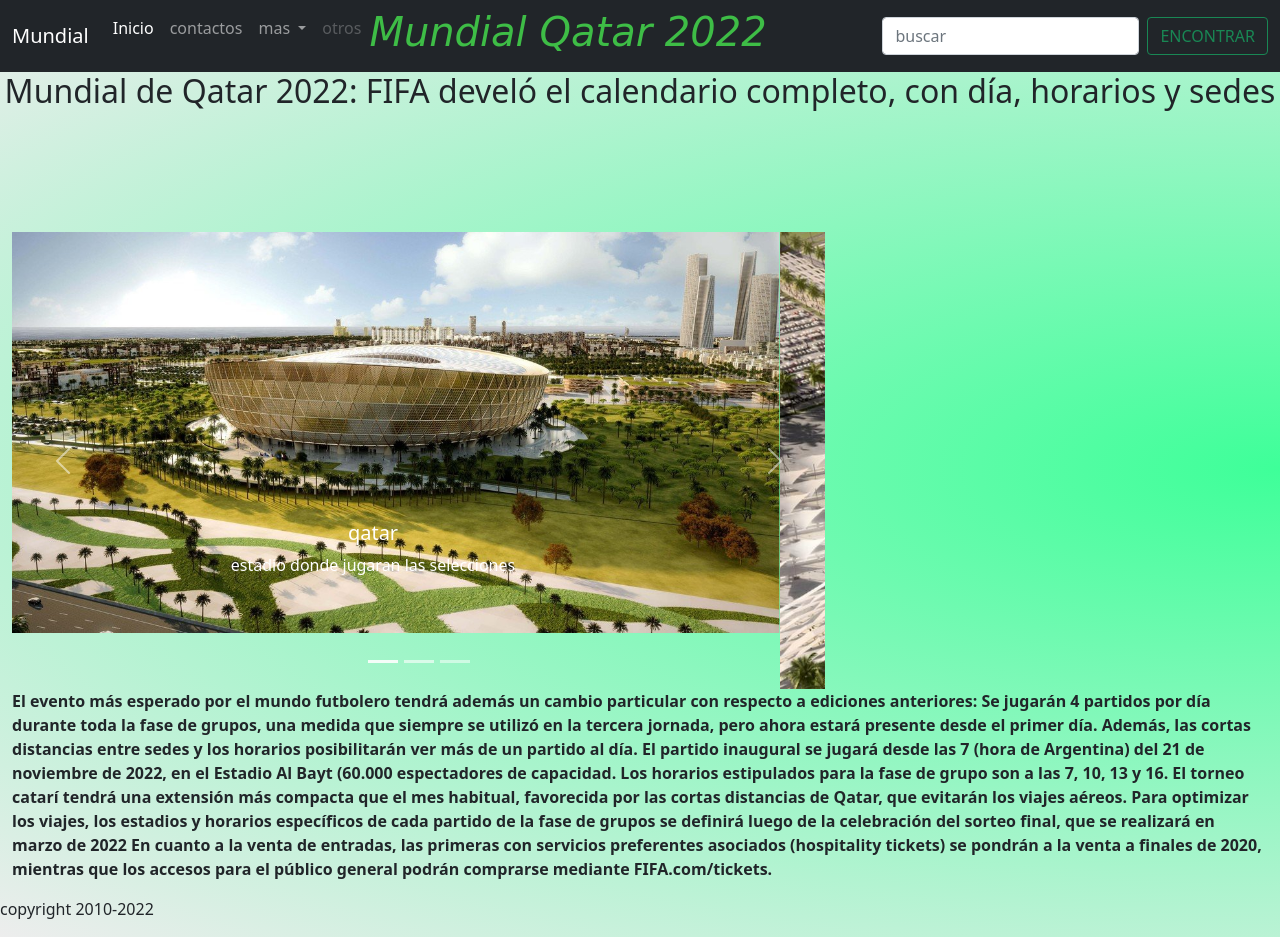
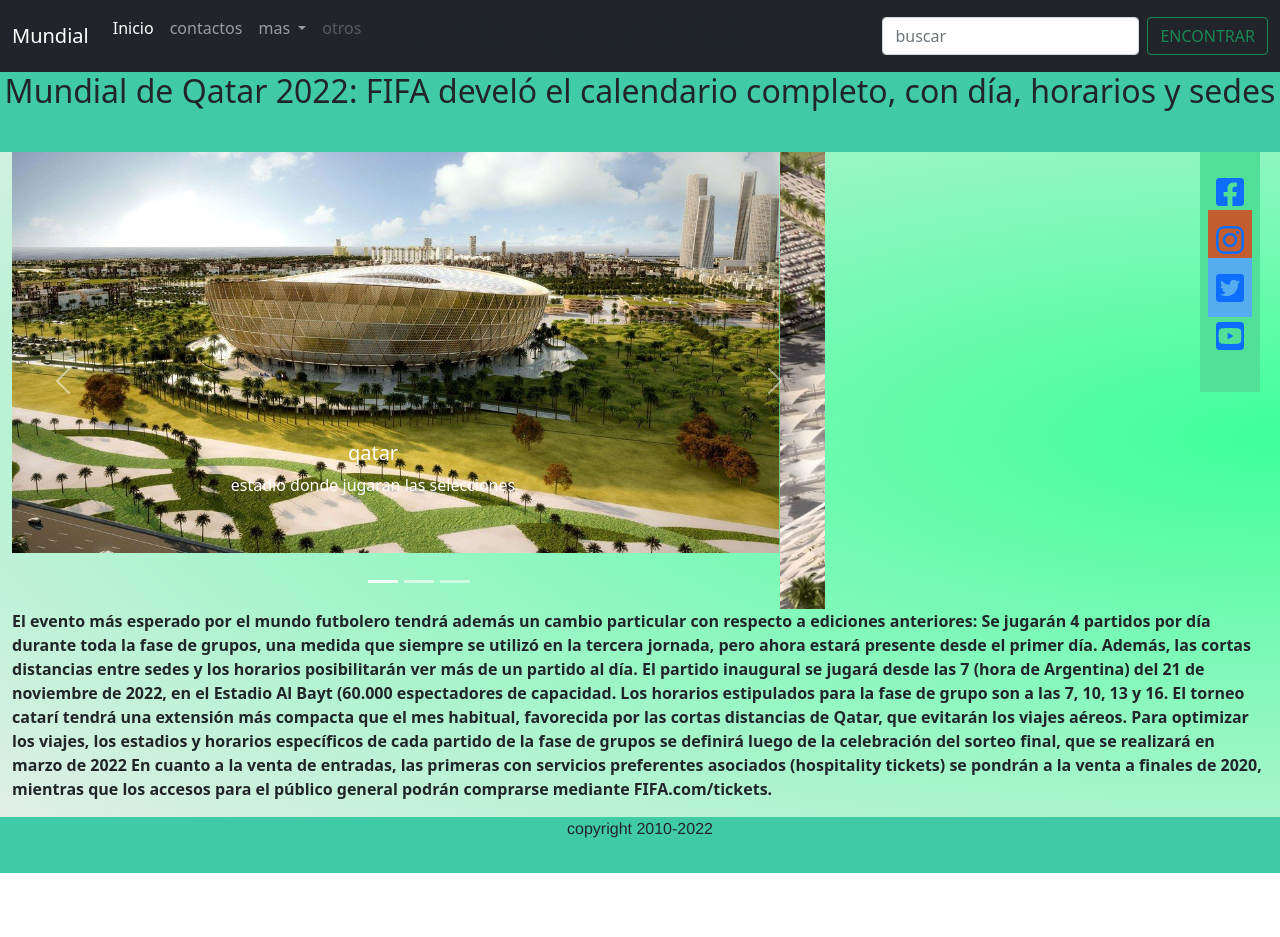
Before and after one commit to arielgaston10/sass, a website: page index.html in a window 1280 px wide. After the commit the page ends 873 px from the top, so only its background shows below. Drawn offline with nearby package versions, Linux system fonts and the light colour scheme.

Commit message:
desafio sass+seo

```diff
--- a/index.html
+++ b/index.html
@@ -5,8 +5,14 @@
     <meta charset="UTF-8">
     <meta http-equiv="X-UA-Compatible" content="IE=edge">
     <meta name="viewport" content="width=device-width, initial-scale=1.0">
+    <meta name="description" content="Enterate cuando son los partidos del mundial con fecha y hora">
+    <meta name="keywords" content="Mundial, partidos , fechas , horario, fases">
+    <meta name="author" content="Choque S Ariel">
     <title>Mundial Qatar 2022</title>
-    <link rel="stylesheet" href="css/style.css">
+    <link rel="stylesheet" href="css/main.css">
+    <link rel="stylesheet" href="https://cdnjs.cloudflare.com/ajax/libs/font-awesome/6.0.0/css/all.min.css"
+        integrity="sha512-9usAa10IRO0HhonpyAIVpjrylPvoDwiPUiKdWk5t3PyolY1cOd4DSE0Ga+ri4AuTroPR5aQvXU9xC6qOPnzFeg=="
+        crossorigin="anonymous" referrerpolicy="no-referrer" />
     <link href="https://cdn.jsdelivr.net/npm/bootstrap@5.1.3/dist/css/bootstrap.min.css" rel="stylesheet"
         integrity="sha384-1BmE4kWBq78iYhFldvKuhfTAU6auU8tT94WrHftjDbrCEXSU1oBoqyl2QvZ6jIW3" crossorigin="anonymous">
     <script src="https://cdn.jsdelivr.net/npm/bootstrap@5.1.3/dist/js/bootstrap.bundle.min.js"
@@ -61,6 +67,28 @@
         <h2>Mundial de Qatar 2022: FIFA develó el calendario completo, con día, horarios y sedes</h2>
     </header>
     <main class="container-fluid">
+        <div class="social">
+            <ul>
+                <li>
+                    <a href="#"><i class="fa-brands fa-facebook-square"></i></a>
+                </li>
+                <li>
+                    <a href="#" class="btn--send-mail">
+                        <i class="fa-brands fa-instagram"></i>
+                    </a>
+                </li>
+                <li>
+                    <a href="#" class="btn--twitter">
+                        <i class="fa-brands fa-twitter-square"></i>
+                    </a>
+                </li>
+                <li>
+                    <a href="#" class="btn--yotube">
+                        <i class="fa-brands fa-youtube-square"></i>
+                    </a>
+                </li>
+            </ul>
+        </div>
         <div class="row lg-4 col-md-8 col-sm-6">
             <div id="carouselExampleCaptions" class="carousel slide" data-bs-ride="carousel">
                 <div class="carousel-indicators">
@@ -106,14 +134,22 @@
                 </button>
             </div>
         </div>
-        <p class="fw-bolder">El evento más esperado por el mundo futbolero tendrá además un cambio particular con respecto a ediciones
+        <p class="fw-bolder">El evento más esperado por el mundo futbolero tendrá además un cambio particular con
+            respecto a ediciones
             anteriores: Se jugarán 4 partidos por día durante toda la fase de grupos, una medida que siempre se utilizó
             en la tercera jornada, pero ahora estará presente desde el primer día. Además, las cortas distancias entre
             sedes y los horarios posibilitarán ver más de un partido al día.
-            El partido inaugural se jugará desde las 7 (hora de Argentina) del 21 de noviembre de 2022, en el Estadio Al Bayt (60.000 espectadores de capacidad. Los horarios estipulados para la fase de grupo son a las 7, 10, 13 y 16.
-            El torneo catarí tendrá una extensión más compacta que el mes habitual, favorecida por las cortas distancias de Qatar, que evitarán los viajes aéreos. Para optimizar los viajes, los estadios y horarios específicos de cada partido de la fase de grupos se definirá luego de la celebración del sorteo final, que se realizará en marzo de 2022
+            El partido inaugural se jugará desde las 7 (hora de Argentina) del 21 de noviembre de 2022, en el Estadio Al
+            Bayt (60.000 espectadores de capacidad. Los horarios estipulados para la fase de grupo son a las 7, 10, 13 y
+            16.
+            El torneo catarí tendrá una extensión más compacta que el mes habitual, favorecida por las cortas distancias
+            de Qatar, que evitarán los viajes aéreos. Para optimizar los viajes, los estadios y horarios específicos de
+            cada partido de la fase de grupos se definirá luego de la celebración del sorteo final, que se realizará en
+            marzo de 2022
 
-En cuanto a la venta de entradas, las primeras con servicios preferentes asociados (hospitality tickets) se pondrán a la venta a finales de 2020, mientras que los accesos para el público general podrán comprarse mediante FIFA.com/tickets.
+            En cuanto a la venta de entradas, las primeras con servicios preferentes asociados (hospitality tickets) se
+            pondrán a la venta a finales de 2020, mientras que los accesos para el público general podrán comprarse
+            mediante FIFA.com/tickets.
         </p>
     </main>
     <footer>
--- /dev/null
+++ b/scss/_botones.scss
@@ -0,0 +1,9 @@
+//map//
+
+@mixin botonMixin ($color){
+    background-color: $nombre;
+    width: 100px;
+    height: 55px;
+    border: 1px solid $nombre;
+    border-radius: 5px  ;
+}
--- /dev/null
+++ b/scss/_social.scss
@@ -0,0 +1,23 @@
+.social{
+    background-color: rgb(82, 224, 153);
+    width: 60px;
+    position: absolute;
+    right: 20px;
+     ul{
+         list-style: none;
+         padding: 1rem;
+         justify-content: space-around;
+         flex-direction: column;
+         display: flex;
+         align-items: center;
+        li{
+            a{
+                text-decoration: none;
+                font-size: 2rem;
+            }
+            &:hover{
+                transform: scale(1.2);
+            }
+        }
+     }
+}
--- a/scss/style.scss
+++ b/scss/style.scss
@@ -1,9 +1,12 @@
 @import "_header";
 @import "_footer";
+@import "_social";
+@import "_botones";
 *{
     margin: 0;
     padding: 0;
 }
+
 body{
     background: #3EFF99;
     background: -webkit-radial-gradient(right, #3EFF99, #EDEDED);
@@ -29,3 +32,19 @@
         height: 550px;
     }
 }
+//map//
+$redes: ( /*Declaramos nuestro mapa*/
+        twitter: #55acee,
+        facebook:  #3a5795,
+        send-mail: #C25E30,
+        youtube:  #e41c1cce,
+);
+/*Creamos el bucle para usar los valores del mapa*/
+@each $red, $color in $redes {
+   .btn--#{$red} {
+       background-color: $color;
+       font-size: 1rem;
+       padding: 0.5rem;
+   }
+
+}
```
Also changed, not shown: pages/clasificados.html (+5 -1 lines), pages/contactos.html (+4 -1 lines), pages/estadios.html (+4 -1 lines), pages/novedades.html (+4 -1 lines), css/main.css.
